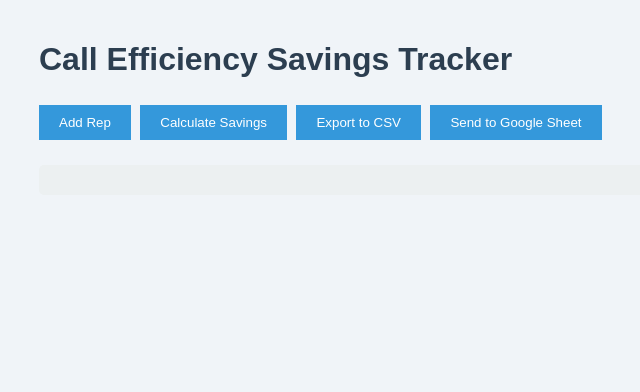
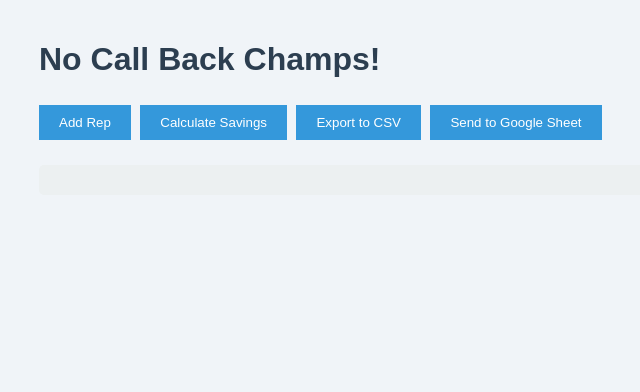
Before and after one commit to Drthrasher84/SavingsCalculator, a plain HTML site: page index.html in a window 1280 px wide. Shown: the whole page, without its empty margins (201-841 px from the left). Drawn offline with nearby package versions, Linux system fonts and the light colour scheme.

Commit message:
Update index.html

```diff
--- a/index.html
+++ b/index.html
@@ -61,7 +61,7 @@
   </style>
 </head>
 <body>
-  <h1>Call Efficiency Savings Tracker</h1>
+  <h1>No Call Back Champs!</h1>
   <form id="repForm">
     <div id="repInputs"></div>
     <button type="button" onclick="addRep()">Add Rep</button>
```
